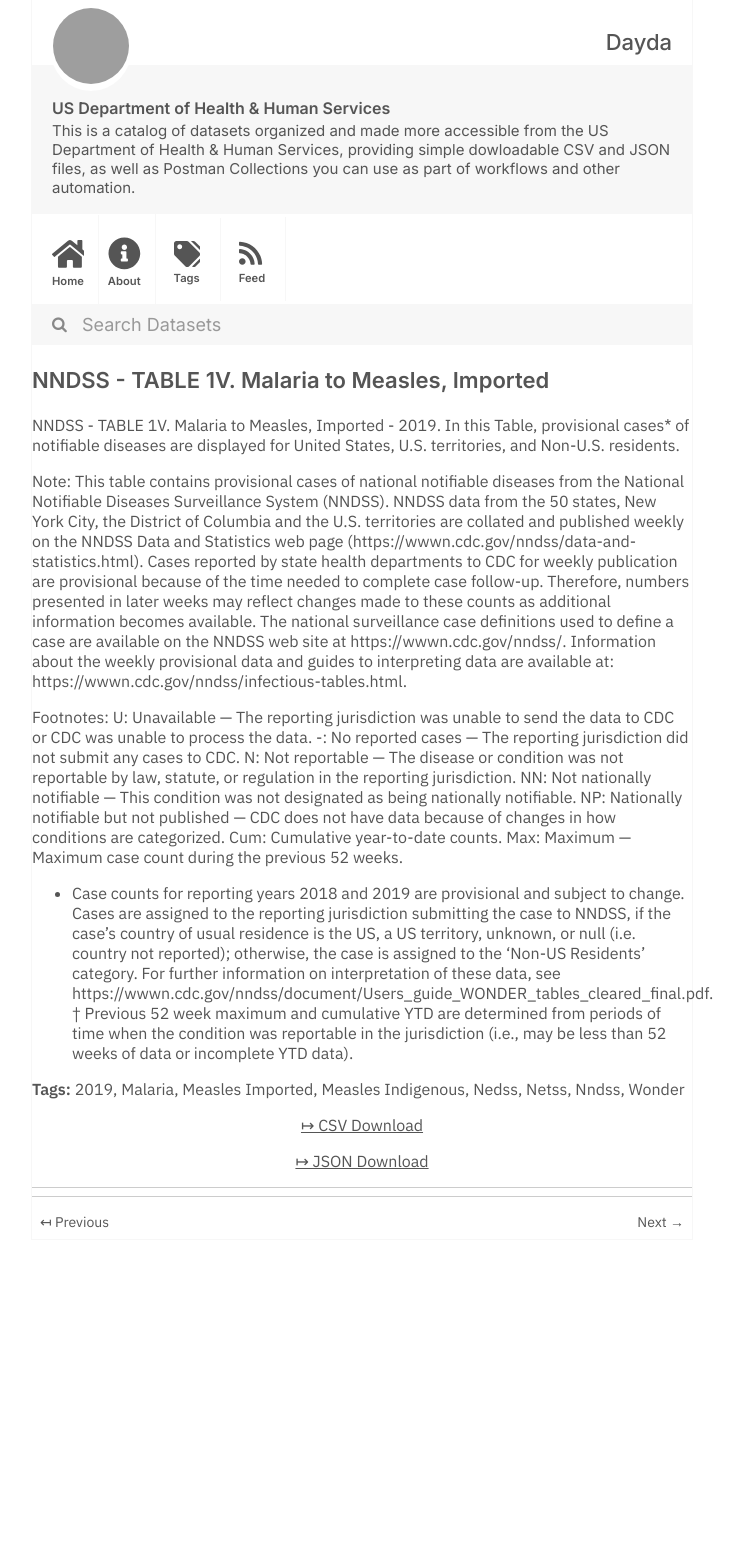
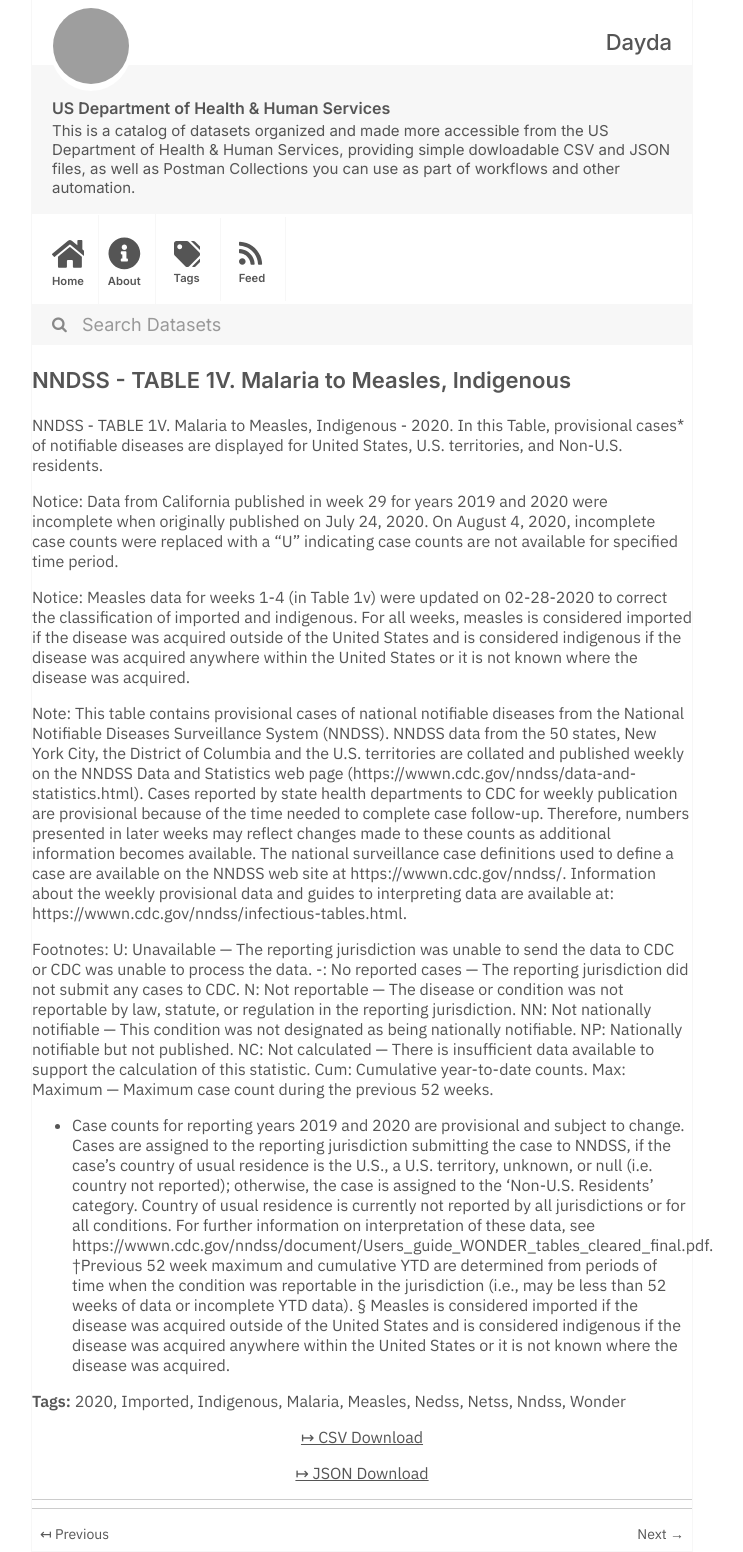
Before and after one commit to dayda-entities/us-department-of-health-and-human-services, a Jekyll site: the page built from _posts/2020-11-10-nndss-table-1v-malaria-to-meas.md, in a window 1280 px wide. Shown: the whole page, without its empty margins (278-1021 px from the left). Built offline with Jekyll 4.4.1, drawn with Linux system fonts in a browser that asks for light colours; before the commit the page ends 1240 px from its top, so only the background shows below that; grey boxes are pictures that could not be loaded.

Commit message:
Publish Data

```diff
--- a/_posts/2020-11-10-nndss-table-1v-malaria-to-meas.md
+++ b/_posts/2020-11-10-nndss-table-1v-malaria-to-meas.md
@@ -1,25 +1,30 @@
 ---
-title: 'NNDSS - TABLE 1V. Malaria to Measles, Imported'
-created: '2020-11-10T16:17:20.952142'
-modified: '2021-04-17T02:49:59.708340'
+title: 'NNDSS - TABLE 1V. Malaria to Measles, Indigenous'
+created: '2020-11-10T16:16:33.354771'
+modified: '2021-04-25T14:52:00.899728'
 state: active
 type: dataset
 tags:
-  - '2019'
+  - '2020'
+  - Imported
+  - Indigenous
   - Malaria
-  - Measles Imported
-  - Measles Indigenous
+  - Measles
   - Nedss
   - Netss
   - Nndss
   - Wonder
 groups: []
-csv_url: 'https://data.cdc.gov/api/views/hjax-h34q/rows.csv?accessType=DOWNLOAD'
-json_url: 'https://data.cdc.gov/api/views/hjax-h34q/rows.json?accessType=DOWNLOAD'
+csv_url: 'https://data.cdc.gov/api/views/7xhe-mv2e/rows.csv?accessType=DOWNLOAD'
+json_url: 'https://data.cdc.gov/api/views/7xhe-mv2e/rows.json?accessType=DOWNLOAD'
 layout: post
 
 ---
-NNDSS - TABLE 1V. Malaria to Measles, Imported - 2019. In this Table, provisional cases* of notifiable diseases are displayed for United States, U.S. territories, and Non-U.S. residents.
+NNDSS - TABLE 1V. Malaria to Measles, Indigenous - 2020. In this Table, provisional cases* of notifiable diseases are displayed for United States, U.S. territories, and Non-U.S. residents.
+
+Notice: Data from California published in week 29 for years 2019 and 2020 were incomplete when originally published on July 24, 2020. On August 4, 2020, incomplete case counts were replaced with a "U" indicating case counts are not available for specified time period.
+
+Notice:  Measles data for weeks 1-4 (in Table 1v) were updated on 02-28-2020 to correct the classification of imported and indigenous. For all weeks, measles is considered imported if the disease was acquired outside of the United States and is considered indigenous if the disease was acquired anywhere within the United States or it is not known where the disease was acquired.
 
 Note:
 This table contains provisional cases of national notifiable diseases from the National Notifiable Diseases Surveillance System (NNDSS). NNDSS data from the 50 states, New York City, the District of Columbia and the U.S. territories are collated and published weekly on the NNDSS Data and Statistics web page (https://wwwn.cdc.gov/nndss/data-and-statistics.html). Cases reported by state health departments to CDC for weekly publication are provisional because of the time needed to complete case follow-up. Therefore, numbers presented in later weeks may reflect changes made to these counts as additional information becomes available. The national surveillance case definitions used to define a case are available on the NNDSS web site at https://wwwn.cdc.gov/nndss/. Information about the weekly provisional data and guides to interpreting data are available at: https://wwwn.cdc.gov/nndss/infectious-tables.html.
@@ -29,8 +34,10 @@ U: Unavailable — The reporting jurisdiction was unable to send the data to CDC
 -: No reported cases — The reporting jurisdiction did not submit any cases to CDC.
 N: Not reportable — The disease or condition was not reportable by law, statute, or regulation in the reporting jurisdiction.
 NN: Not nationally notifiable — This condition was not designated as being nationally notifiable.
-NP: Nationally notifiable but not published — CDC does not have data because of changes in how conditions are categorized.
+NP: Nationally notifiable but not published.
+NC: Not calculated — There is insufficient data available to support the calculation of this statistic.
 Cum: Cumulative year-to-date counts.
 Max: Maximum — Maximum case count during the previous 52 weeks.
-* Case counts for reporting years 2018 and 2019 are provisional and subject to change. Cases are assigned to the reporting jurisdiction submitting the case to NNDSS, if the case's country of usual residence is the US, a US territory, unknown, or null (i.e. country not reported); otherwise, the case is assigned to the 'Non-US Residents' category. For further information on interpretation of these data, see https://wwwn.cdc.gov/nndss/document/Users_guide_WONDER_tables_cleared_final.pdf.
-† Previous 52 week maximum and cumulative YTD are determined from periods of time when the condition was reportable in the jurisdiction (i.e., may be less than 52 weeks of data or incomplete YTD data).
+* Case counts for reporting years 2019 and 2020 are provisional and subject to change. Cases are assigned to the reporting jurisdiction submitting the case to NNDSS, if the case's country of usual residence is the U.S., a U.S. territory, unknown, or null (i.e. country not reported); otherwise, the case is assigned to the 'Non-U.S. Residents' category. Country of usual residence is currently not reported by all jurisdictions or for all conditions. For further information on interpretation of these data, see https://wwwn.cdc.gov/nndss/document/Users_guide_WONDER_tables_cleared_final.pdf.
+†Previous 52 week maximum and cumulative YTD are determined from periods of time when the condition was reportable in the jurisdiction (i.e., may be less than 52 weeks of data or incomplete YTD data).
+§ Measles is considered imported if the disease was acquired outside of the United States and is considered indigenous if the disease was acquired anywhere within the United States or it is not known where the disease was acquired.
```
